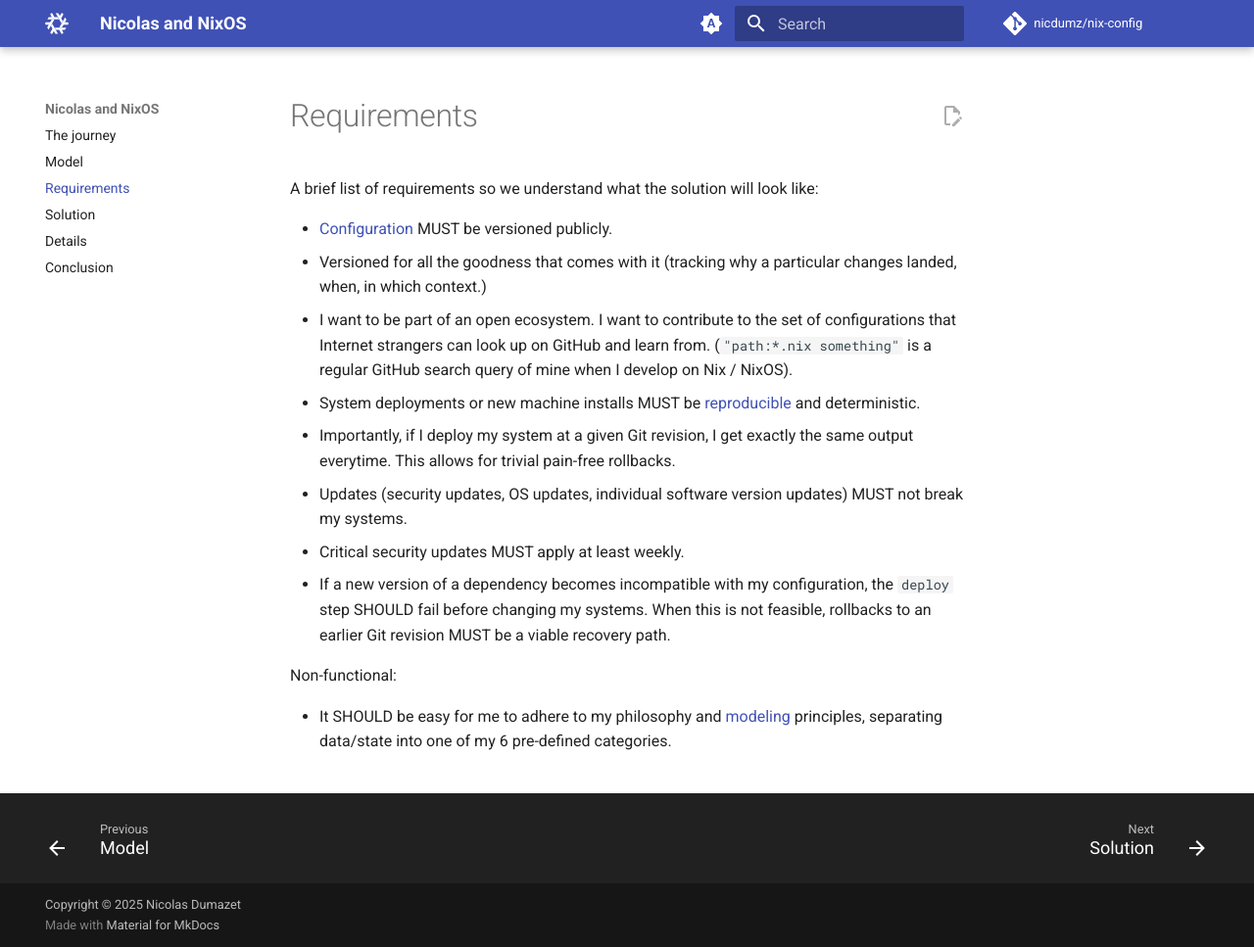
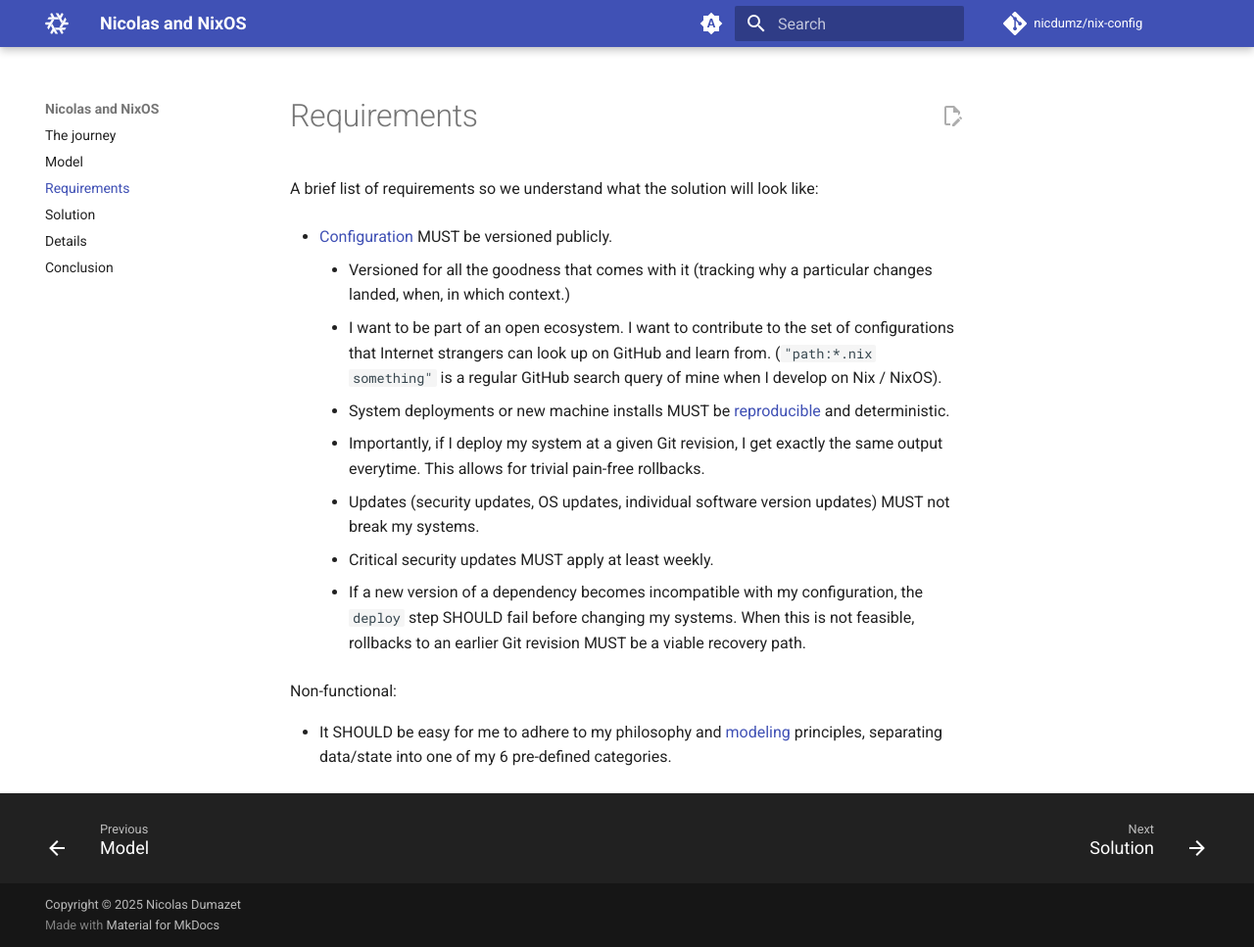
Before and after one commit to nicdumz/nix-config, an MkDocs documentation site: the page built from docs/requirements.md, in a window 1280 px wide and 967 px high. Shown: the whole window at 98% size. Built offline with MkDocs 1.6.1 and Material for MkDocs 9.7.7, drawn with Linux system fonts in a browser that asks for light colours; comment, search, counter and statistics services are not loaded.

Commit message:
List formatting
Was not rendering properly

```diff
--- a/docs/requirements.md
+++ b/docs/requirements.md
@@ -3,21 +3,24 @@
 A brief list of requirements so we understand what the solution will look like:
 
 - [Configuration](model.md#configuration) MUST be versioned publicly.
-  - Versioned for all the goodness that comes with it (tracking why a particular changes landed,
-    when, in which context.)
-  - I want to be part of an open ecosystem. I want to contribute to the set of configurations that
-    Internet strangers can look up on GitHub and learn from. (`"path:*.nix something"` is a regular
-    GitHub search query of mine when I develop on Nix / NixOS).
+
+    * Versioned for all the goodness that comes with it (tracking why a particular changes landed,
+      when, in which context.)
+    * I want to be part of an open ecosystem. I want to contribute to the set of configurations that
+      Internet strangers can look up on GitHub and learn from. (`"path:*.nix something"` is a regular
+      GitHub search query of mine when I develop on Nix / NixOS).
 - System deployments or new machine installs MUST be
   [reproducible](https://en.wikipedia.org/wiki/Reproducible_builds) and deterministic.
-  - Importantly, if I deploy my system at a given Git revision, I get exactly the same output
-    everytime. This allows for trivial pain-free rollbacks.
+
+    * Importantly, if I deploy my system at a given Git revision, I get exactly the same output
+      everytime. This allows for trivial pain-free rollbacks.
 - Updates (security updates, OS updates, individual software version updates) MUST not break my
   systems.
-  - Critical security updates MUST apply at least weekly.
-  - If a new version of a dependency becomes incompatible with my configuration, the `deploy` step
-    SHOULD fail before changing my systems. When this is not feasible, rollbacks to an earlier Git
-    revision MUST be a viable recovery path.
+
+    * Critical security updates MUST apply at least weekly.
+    * If a new version of a dependency becomes incompatible with my configuration, the `deploy` step
+      SHOULD fail before changing my systems. When this is not feasible, rollbacks to an earlier Git
+      revision MUST be a viable recovery path.
 
 Non-functional:
 
```
